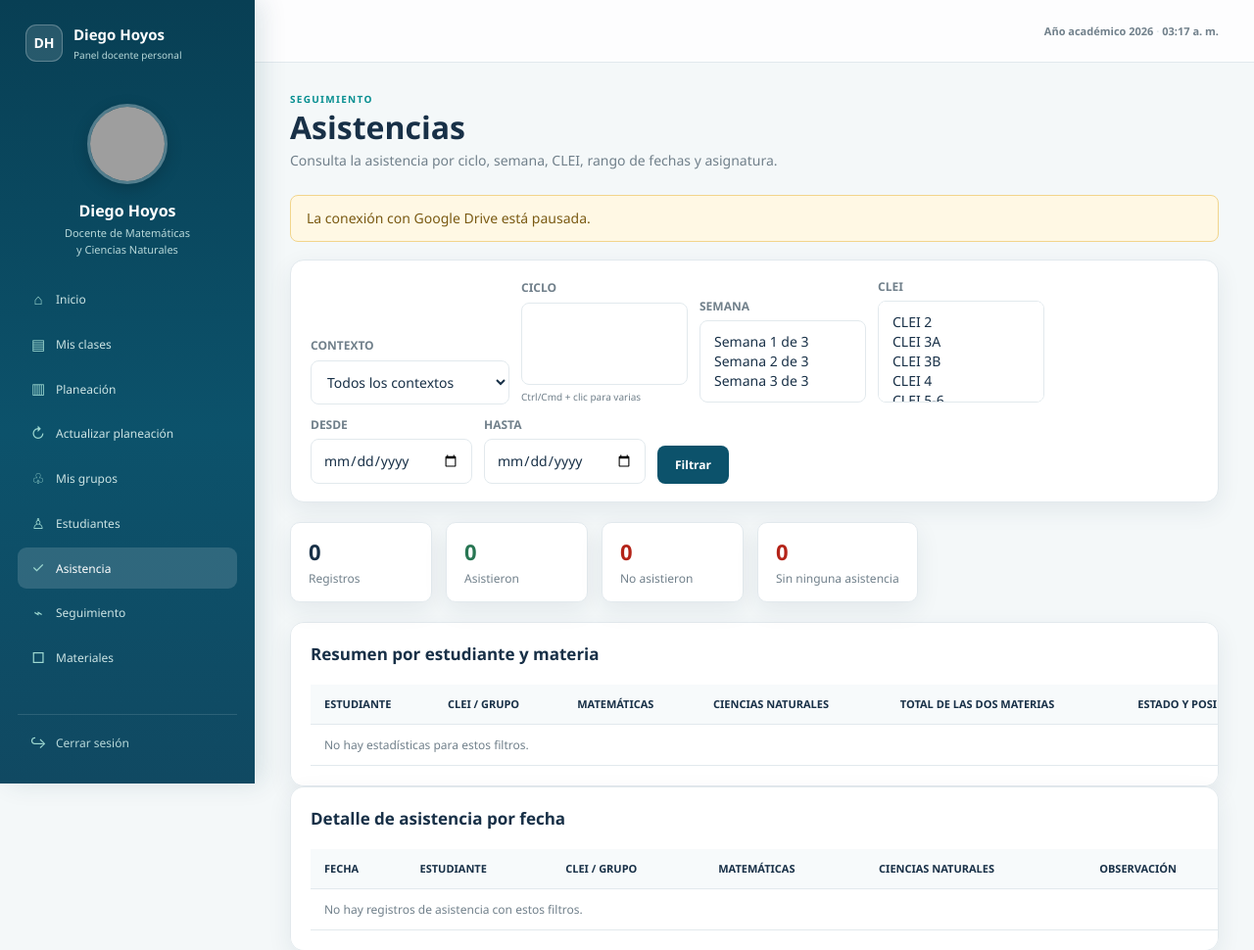
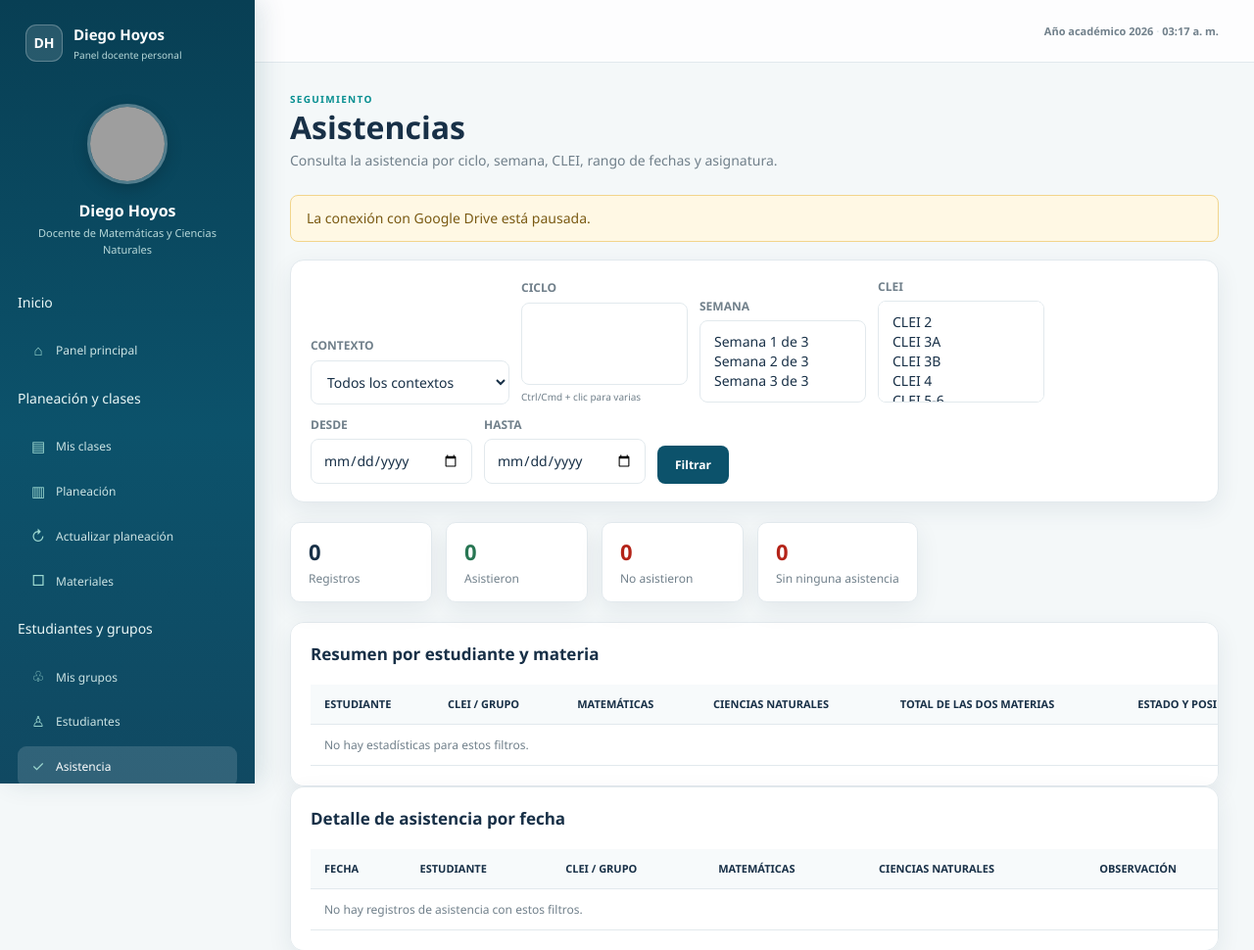
Before and after one commit to Diegoho58-dev/mi_plataforma_docente, a Flask app: page /asistencia in a window 1280 px wide. Shown: the top 970 px of the page at 98% size. Run offline with Flask 3, Linux system fonts and the light colour scheme; the visitor is signed in with stand-in values (Sample User, id 1); lists and menus that the app fills with data are empty; parts of the project's set-up code (start-up, migrations or seed data) failed here and were passed over; grey boxes are pictures that could not be loaded.

Commit message:
Update _sidebar.html

```diff
--- a/templates/partials/_sidebar.html
+++ b/templates/partials/_sidebar.html
@@ -1,26 +1,107 @@
 <aside class="sidebar" id="mainSidebar">
   <div class="brand">
     <div class="brand-mark" aria-hidden="true">DH</div>
-    <div><strong>Diego Hoyos</strong><span>Panel docente personal</span></div>
+    <div>
+      <strong>Diego Hoyos</strong>
+      <span>Panel docente personal</span>
+    </div>
   </div>
+
   <div class="profile">
-    <img src="{{ url_for('static', filename='docente.jpg') }}" alt="Imagen del docente">
+    <img
+      src="{{ url_for('static', filename='docente.jpg') }}"
+      alt="Imagen del docente"
+    >
     <h2>Diego Hoyos</h2>
-    <p>Docente de Matemáticas<br>y Ciencias Naturales</p>
+    <p>Docente de Matemáticas
+y Ciencias Naturales</p>
   </div>
-  {% set nav_items = [
-    ('home', '⌂', 'Inicio'), ('mis_clases', '▤', 'Mis clases'),
-    ('planeacion', '▥', 'Planeación'), ('actualizar_planeacion', '↻', 'Actualizar planeación'),
-    ('grupos', '♧', 'Mis grupos'), ('estudiantes', '♙', 'Estudiantes'),
-    ('asistencia', '✓', 'Asistencia'), ('seguimiento', '⌁', 'Seguimiento'),
-    ('materiales', '□', 'Materiales')
-  ] %}
+
   <nav class="menu" aria-label="Navegación principal">
-    {% for endpoint, icon, label in nav_items %}
-      <a class="menu-item{% if request.endpoint == endpoint %} active{% endif %}" href="{{ url_for(endpoint) }}">
-        <span class="menu-icon" aria-hidden="true">{{ icon }}</span><span>{{ label }}</span>
-      </a>
-    {% endfor %}
+
+    <p class="menu-section-title">Inicio</p>
+
+    <a
+      class="menu-item{% if request.endpoint == 'home' %} active{% endif %}"
+      href="{{ url_for('home') }}"
+    >
+      <span class="menu-icon">⌂</span>
+      <span>Panel principal</span>
+    </a>
+
+    <p class="menu-section-title">Planeación y clases</p>
+
+    <a
+      class="menu-item{% if request.endpoint == 'mis_clases' %} active{% endif %}"
+      href="{{ url_for('mis_clases') }}"
+    >
+      <span class="menu-icon">▤</span>
+      <span>Mis clases</span>
+    </a>
+
+    <a
+      class="menu-item{% if request.endpoint == 'planeacion' %} active{% endif %}"
+      href="{{ url_for('planeacion') }}"
+    >
+      <span class="menu-icon">▥</span>
+      <span>Planeación</span>
+    </a>
+
+    <a
+      class="menu-item{% if request.endpoint == 'actualizar_planeacion' %} active{% endif %}"
+      href="{{ url_for('actualizar_planeacion') }}"
+    >
+      <span class="menu-icon">↻</span>
+      <span>Actualizar planeación</span>
+    </a>
+
+    <a
+      class="menu-item{% if request.endpoint == 'materiales' %} active{% endif %}"
+      href="{{ url_for('materiales') }}"
+    >
+      <span class="menu-icon">□</span>
+      <span>Materiales</span>
+    </a>
+
+    <p class="menu-section-title">Estudiantes y grupos</p>
+
+    <a
+      class="menu-item{% if request.endpoint == 'grupos' %} active{% endif %}"
+      href="{{ url_for('grupos') }}"
+    >
+      <span class="menu-icon">♧</span>
+      <span>Mis grupos</span>
+    </a>
+
+    <a
+      class="menu-item{% if request.endpoint == 'estudiantes' %} active{% endif %}"
+      href="{{ url_for('estudiantes') }}"
+    >
+      <span class="menu-icon">♙</span>
+      <span>Estudiantes</span>
+    </a>
+
+    <a
+      class="menu-item{% if request.endpoint == 'asistencia' %} active{% endif %}"
+      href="{{ url_for('asistencia') }}"
+    >
+      <span class="menu-icon">✓</span>
+      <span>Asistencia</span>
+    </a>
+
+    <p class="menu-section-title">Análisis</p>
+
+    <a
+      class="menu-item{% if request.endpoint == 'seguimiento' %} active{% endif %}"
+      href="{{ url_for('seguimiento') }}"
+    >
+      <span class="menu-icon">⌁</span>
+      <span>Seguimiento</span>
+    </a>
   </nav>
-  <a class="logout" href="{{ url_for('logout') }}"><span class="menu-icon" aria-hidden="true">↪</span>Cerrar sesión</a>
+
+  <a class="logout" href="{{ url_for('logout') }}">
+    <span class="menu-icon">↪</span>
+    Cerrar sesión
+  </a>
 </aside>
```
